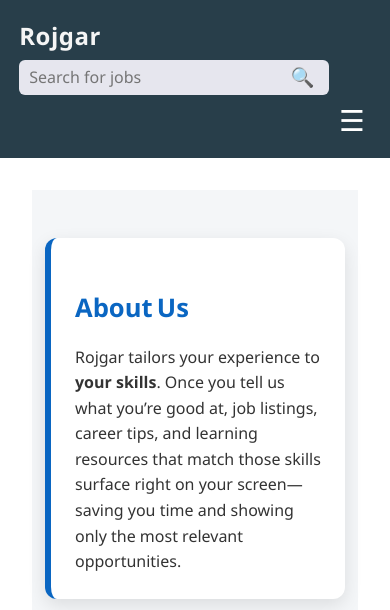
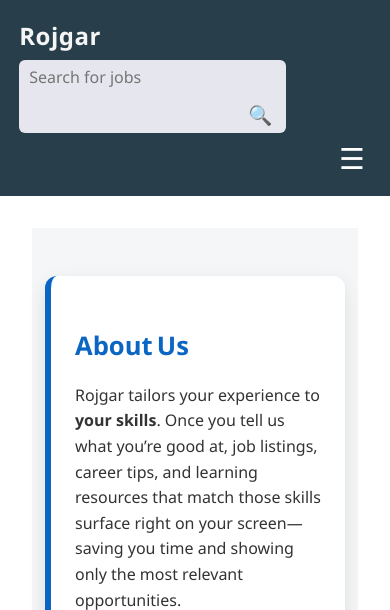
Before and after one commit to Ayush130303/rojgar, a Django app: page / in a window 390 px wide. Shown: the top 610 px of the page. Run offline with Django 3.2, Linux system fonts and the light colour scheme.

Commit message:
search box

```diff
--- a/roj/static/style.css
+++ b/roj/static/style.css
@@ -331,3 +331,19 @@
         font-size: 1.2rem;
     }
 }
+@media (max-width: 768px) {
+    .search-container input[type="search"] {
+        width: 100%;
+        font-size: 1rem;
+    }
+
+    .search-container {
+        flex-direction: column;
+        align-items: stretch;
+    }
+
+    .search-container button {
+        align-self: flex-end;
+        margin-top: 0.5rem;
+    }
+}
```
